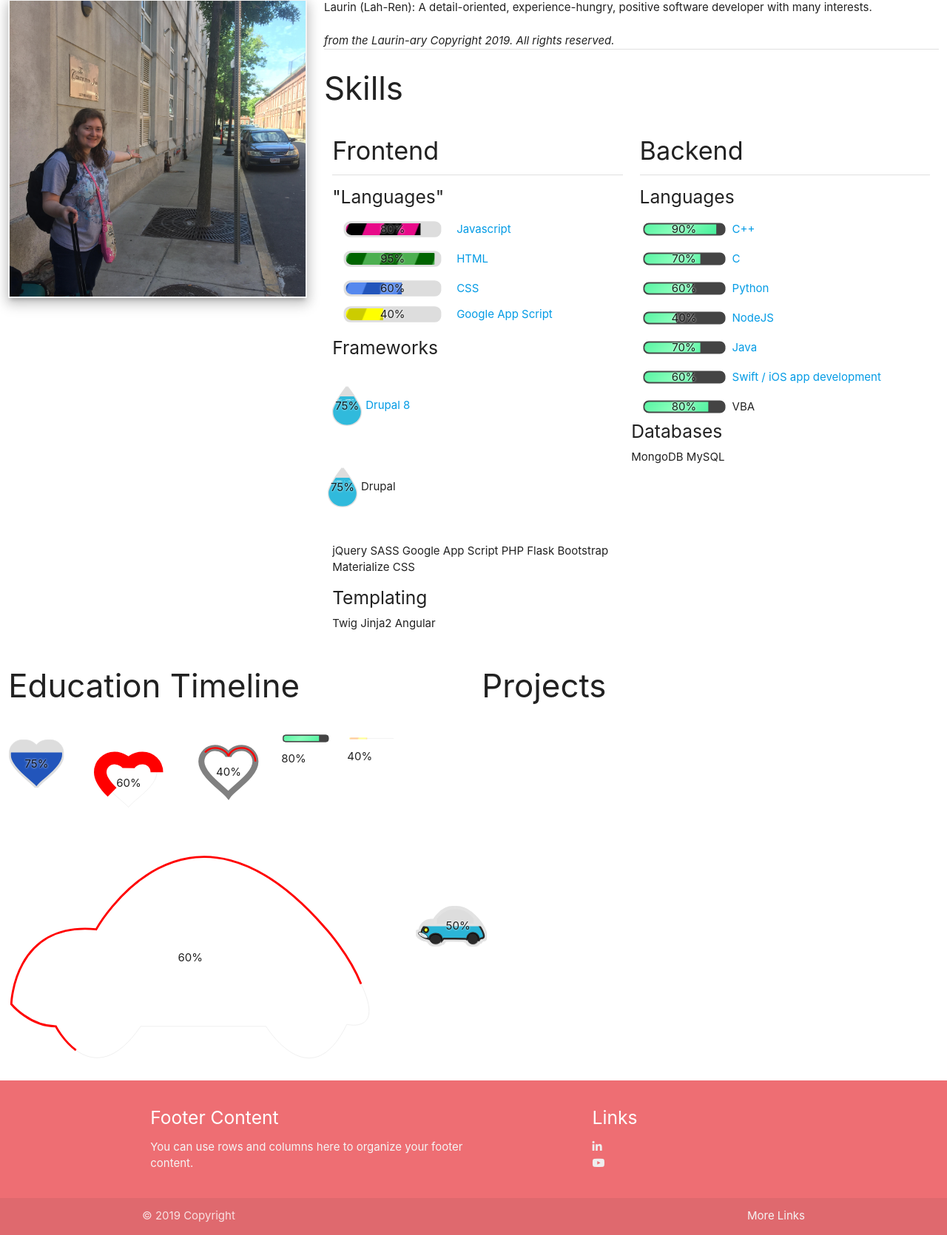
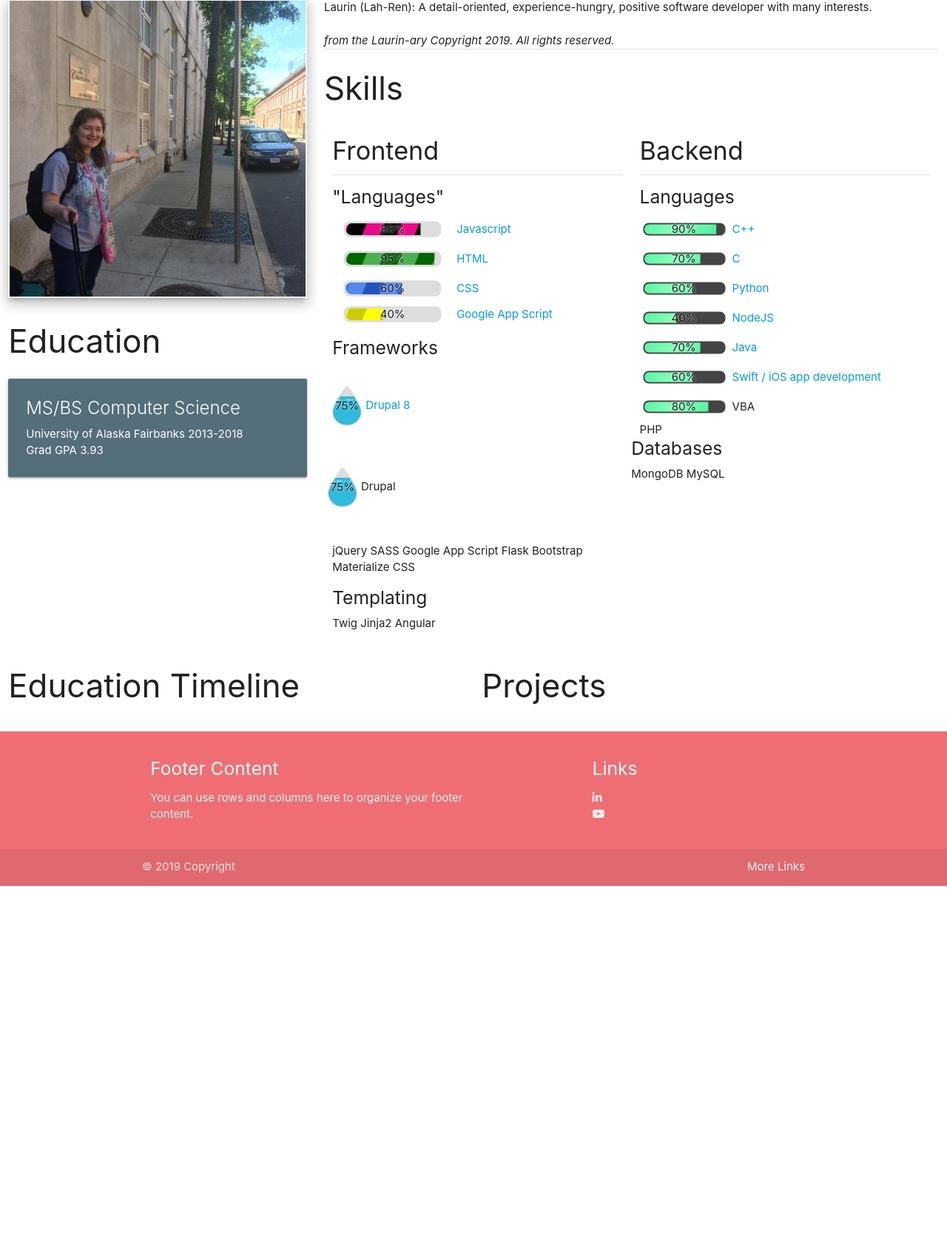
Before and after one commit to Dev-Laurin/portfolioWebsite, a Flask app: page / in a window 1280 px wide. Shown: the part 88-1758 px from the top of the page at 74% size. After the commit the page ends 1286 px from the top, so only its background shows below. Run offline with Flask 2, Linux system fonts and the light colour scheme; some libraries are stand-ins or nearby versions.

Commit message:
Added Education.

```diff
--- a/pythonSite/templates/about.html
+++ b/pythonSite/templates/about.html
@@ -13,7 +13,7 @@
     <!-- Navigation Bar -->
     <nav>
       <div class="nav-wrapper">
-        <a href="#" class="brand-logo">Laurin's Metadata</a>
+        <a href="/" class="brand-logo">Laurin's Metadata</a>
         <ul id="nav-mobile" class="right hide-on-med-and-down">
           <li><a href="/projects">Projects</a></li>
           <li><a href="/interests">Interests</a></li>
--- a/pythonSite/templates/index.html
+++ b/pythonSite/templates/index.html
@@ -33,6 +33,18 @@
 	  	<div class="row">
 	  		<div class="col s4">
 	  			<img class="responsive-img z-depth-3" src="../static/images/laurin_boston.jpg">
+	  			<h3>Education</h3>
+	  			<div class="row">
+				    <div class="col s12">
+				      <div class="card blue-grey darken-1">
+				        <div class="card-content white-text">
+				          <span class="card-title">MS/BS Computer Science</span>
+				          <p>University of Alaska Fairbanks 2013-2018</p>
+				          <p>Grad GPA 3.93</p>
+				        </div>
+				      </div>
+				    </div>
+				  </div>
 	  		</div>
 	  		<div class="col s8">
 					Laurin (Lah-Ren): A detail-oriented, experience-hungry, positive software developer with many interests.
@@ -94,7 +106,7 @@
 						jQuery
 						SASS
 						Google App Script
-						PHP
+
 						Flask
 						Bootstrap
 						Materialize CSS
@@ -159,6 +171,7 @@
 								VBA
 							</div>
 						</div>
+						PHP
 					</div>
 					<h5> Databases </h5>
 					MongoDB
@@ -175,31 +188,10 @@
   			</div>
   		</div>
 
-	  		<!-- Here for custom loading - even custom svg images! https://loading.io/progress/ -->
-	  		<div class="row">
-
-
-					<div class="col s2 ldBar label-center" data-type="fill" data-path="M90.5,23.2c0-12.5-10.2-22.7-22.7-22.7 c-13.6,0-20.9,8.6-22.3,13.8C44.3,8.9, 35.1,0.5,23.2,0.5C10.7,0.5,0.5,10.7, 0.5,23.2c0,22.2,36.5,45.3,45,55.9 C53.5,67.3,90.5,46.3,90.5,23.2z" data-stroke="red" data-value="75">
-					</div>
-
-					<div class="col s2 ldBar label-center" data-type="stroke" data-value="60" data-path="M90.5,23.2c0-12.5-10.2-22.7-22.7-22.7 c-13.6,0-20.9,8.6-22.3,13.8C44.3,8.9, 35.1,0.5,23.2,0.5C10.7,0.5,0.5,10.7, 0.5,23.2c0,22.2,36.5,45.3,45,55.9 C53.5,67.3,90.5,46.3,90.5,23.2z" data-stroke="red" data-stroke-width="20"></div>
-
-					<div class="col 2 ldBar label-center" data-type="stroke" data-stroke="red" data-path="M90.5,23.2c0-12.5-10.2-22.7-22.7-22.7 c-13.6,0-20.9,8.6-22.3,13.8C44.3,8.9, 35.1,0.5,23.2,0.5C10.7,0.5,0.5,10.7, 0.5,23.2c0,22.2,36.5,45.3,45,55.9 C53.5,67.3,90.5,46.3,90.5,23.2z" data-stroke-trail="gray" data-stroke-trail-width="10" data-value="40"></div>
-
-
-
-					<div class="col s2 ldBar auto" data-value="80" data-preset="energy"></div>
-
-					<div class="col s2 ldBar" data-stroke="data:ldbar/res,stripe(#ff9,#fc9,1)" data-value="40" ></div>
-
 
 				</div>
 
-				<div class="row">
-					<div class="col s2 ldBar label-center" data-type="stroke" data-path="m 568.57143,566.64792 c -17.14286,-42.85714 -51.42857,-80 -51.42857,-80 C 320,260.93363 194.28571,489.50506 194.28571,489.50506 77.142857,478.07649 74.285714,595.21935 74.285714,595.21935 c 0,0 25.714286,31.42857 62.857146,31.42857 0,0 51.42857,100 120,0 l 177.14285,0 c 0,0 62.85715,102.85714 114.28572,-2.85714 0,0 54.28572,14.28571 20,-57.14286 z" data-value="60" data-stroke="red" ></div>
 
-					<div class="col s2 ldBar label-center" data-type="fill" data-img="../static/images/vw_bug_color.svg" data-value="50" data-img-size="200,200" ></div>
-				</div>
 	  	</div>
 	  </div>
   </main>
@@ -231,7 +223,7 @@
 
 	<!-- Modals -->
 	<!-- Drupal Modal -->
-  <div id="#drupalModal" class="modal">
+  <div id="drupalModal" class="modal">
     <div class="modal-content">
       <h4>Drupal 8 Proficiency</h4>
       <p>I've made small custom modules, worked with twig templates, and have experience managing content through Drupal's interfaces.</p>
```
Also changed, not shown: pythonSite/static/css/main.css (line endings or trailing spaces).
